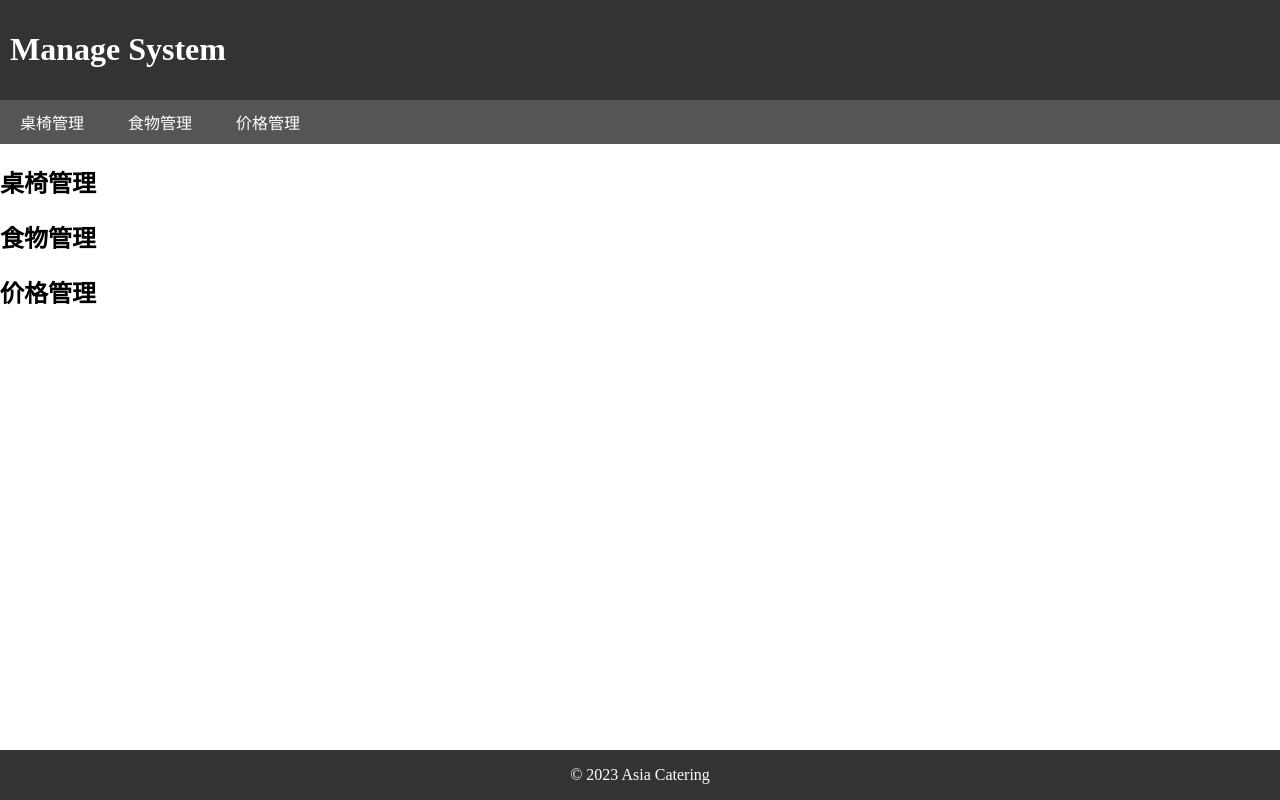
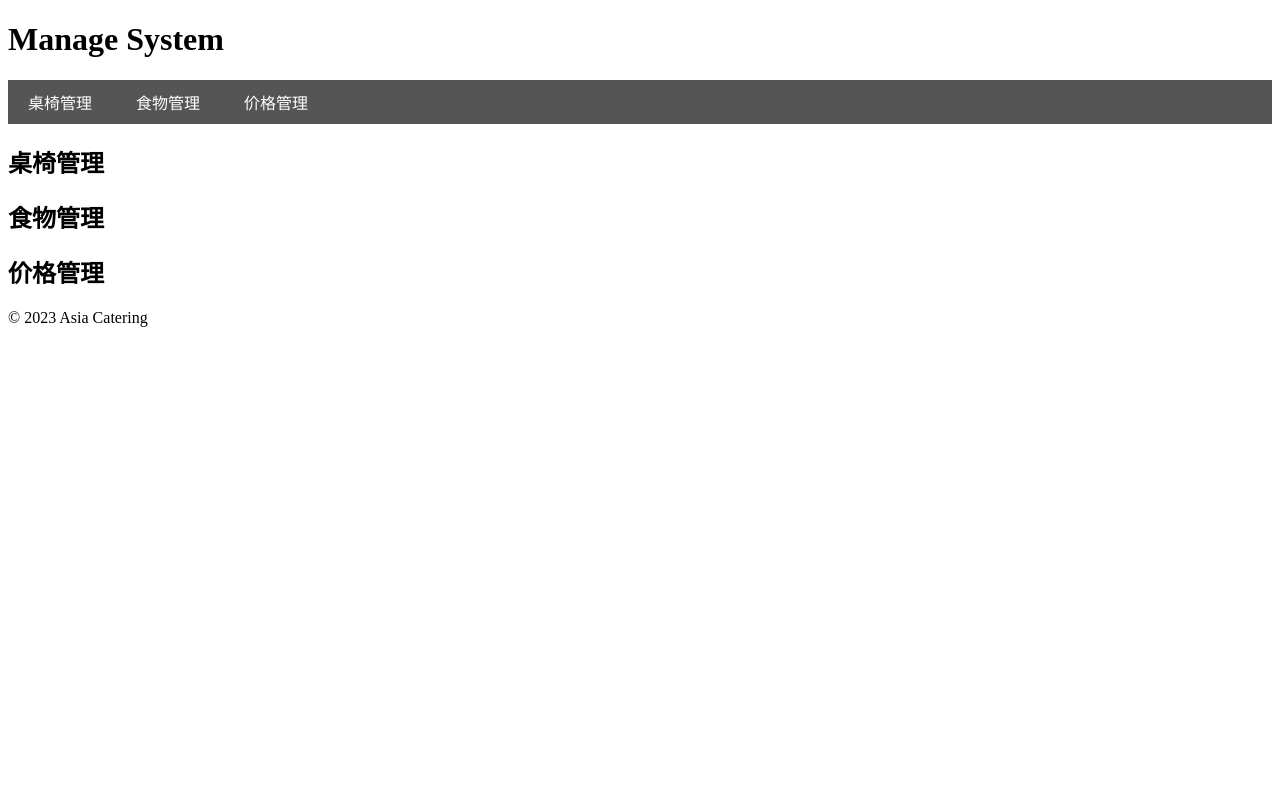
Before and after one commit to KY2685/ky2685.github.io, a plain HTML site: page manage.html in a window 1280 px wide. Drawn offline with Linux system fonts and the light colour scheme.

Commit message:
Update manage.css

```diff
--- a/manage.css
+++ b/manage.css
@@ -1,20 +1,3 @@
-html, body {
-  height: 100%;
-  margin: 0;
-  padding: 0;
-}
-
-body {
-  display: flex;
-  flex-direction: column;
-}
-
-header {
-  background-color: #333;
-  color: #fff;
-  padding: 10px;
-}
-
 nav ul {
   list-style-type: none;
   margin: 0;
@@ -36,13 +19,3 @@ nav ul li a {
 nav ul li a:hover {
   background-color: #777;
 }
-
-main {
-  flex: 1;
-}
-
-footer {
-  background-color: #333;
-  color: #fff;
-  text-align: center;
-}
```
